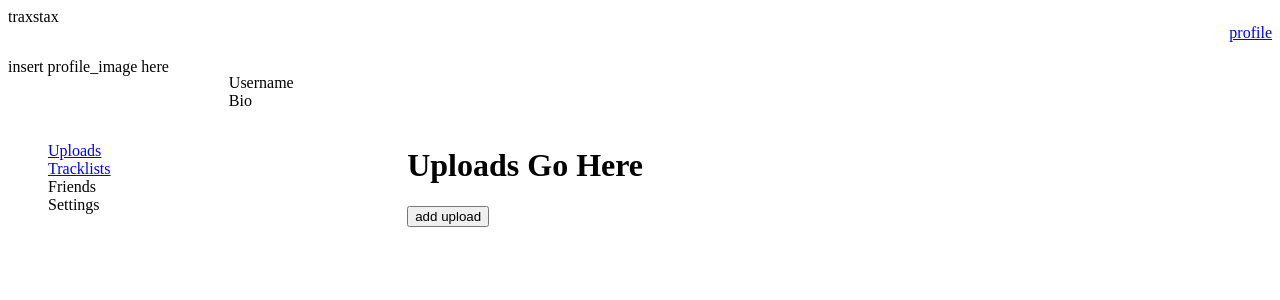
After one commit to rossbuc/traxstax, a Flask app: page /traxstax/1/uploads in a window 1280 px wide. The commit adds this page. Shown: the top 300 px of the page. Run offline with Flask 3, Linux system fonts and the light colour scheme.

Commit message:
Fix site navigation

```diff
--- a/controllers/user_controller.py
+++ b/controllers/user_controller.py
@@ -10,11 +10,15 @@ users_blueprint = Blueprint("users", __name__)
 @users_blueprint.route("/traxstax/<id>")
 def user(id):
     user = User.query.get(id)
-    return render_template("users/user.jinja", user=user)
+    return render_template("users/user.jinja", user=user, id=id)
 
 @users_blueprint.route("/traxstax/<id>/tracklists")
 def user_tracklits(id):
     tracklists = Tracklist.query.filter(Tracklist.user_id == id).all()
     user = User.query.get(id)
-    print(tracklists)
     return render_template("users/user_tracklists.jinja", tracklists=tracklists, user=user)
+
+@users_blueprint.route("/traxstax/<id>/uploads")
+def user_uploads(id):
+    user = User.query.get(id)
+    return render_template("users/user_uploads.jinja", user=user)
--- a/templates/base.jinja
+++ b/templates/base.jinja
@@ -11,8 +11,7 @@
     <nav class="nav">
     <div>traxstax</div>
     <ul class="nav__options">
-        <li>profile</li>
-        <li><a href="/users/1/upload/new">add upload</a></li>
+        <li><a href="/traxstax/{{ user.id }}">profile</a></li>
     </ul>
     </nav>
 
--- a/templates/tracklists/tracklist_edit.jinja
+++ b/templates/tracklists/tracklist_edit.jinja
@@ -1,5 +1,5 @@
 {% extends "base.jinja" %} {% block content %}
-    <form action="/traxstax/{{ id }}/tracklists/{{ tracklist.id }}" method="POST">
+    <form action="/traxstax/{{ user.id }}/tracklists/{{ tracklist.id }}" method="POST">
         <label for="title">Tracklist Title</label>
         <input type="text" name="title" id="title" value="{{ tracklist.name }}">
         <label for="cover_image">Cover Image</label>
--- a/templates/tracklists/tracklist_new.jinja
+++ b/templates/tracklists/tracklist_new.jinja
@@ -1,5 +1,5 @@
 {% extends 'base.jinja' %} {% block content %}
-    <form action="/traxstax/{{ id }}/tracklists" method="POST">
+    <form action="/traxstax/{{ user.id }}/tracklists" method="POST">
         <label for="title">Tracklist Title</label>
         <input type="text" name="title" id="title">
         <label for="cover_image">Cover Image</label>
--- a/templates/tracklists/tracklist_show.jinja
+++ b/templates/tracklists/tracklist_show.jinja
@@ -8,10 +8,10 @@
         </li>
         {% endfor %}
     </ul>
-    <form action="/traxstax/{{ id }}/tracklists/edit/{{ tracklist.id }}">
+    <form action="/traxstax/{{ user.id }}/tracklists/edit/{{ tracklist.id }}">
         <button type="submit">Edit Tracklist</button>
     </form>
-    <form action="/traxstax/{{ id }}/tracklists/delete/{{ tracklist.id }}">
+    <form action="/traxstax/{{ user.id }}/tracklists/delete/{{ tracklist.id }}">
         <button type="submit">Delete Tracklist</button>
     </form>
 {% endblock %}
--- a/templates/upload.jinja
+++ b/templates/upload.jinja
@@ -1,6 +1,6 @@
 {% extends 'base.jinja' %} {% block content %}
     <div>Add Upload</div>
-    <form action="/users/<id>/upload/new" method="POST">
+    <form action="/traxstax/{{ id }}/upload/new" method="POST">
         <label for="name">Title of upload</label>
         <input type="text" name="name" id="name">
         <label for="artist">Artist</label>
--- a/templates/users/user.jinja
+++ b/templates/users/user.jinja
@@ -1,3 +1,4 @@
+
 {% extends './base.jinja' %} {% block content %}
     <section class="hero-user">
         <div>insert profile_image here</div>
@@ -9,7 +10,7 @@
     <div class="content-user">
         <nav class="nav-user">
             <ul>
-                <li>Uploads</li>
+                <li><a href="/traxstax/{{ user.id }}/uploads">Uploads</a></li>
                 <li><a href="/traxstax/{{ user.id }}/tracklists">Tracklists</a></li>
                 <li>Friends</li>
                 <li>Settings</li>
--- /dev/null
+++ b/templates/users/user_uploads.jinja
@@ -0,0 +1,6 @@
+{% extends 'users/user.jinja' %} {% block content_inner %}  {{ super() }}
+    <h1>Uploads Go Here</h1>
+    <form action="/traxstax/{{ user.id }}/upload/new">
+        <button type="submit">add upload</button>
+    </form>
+{% endblock %}
```
Also changed, not shown: controllers/song_controller.py (+5 -4 lines), controllers/tracklist_controller.py (+6 -3 lines).
